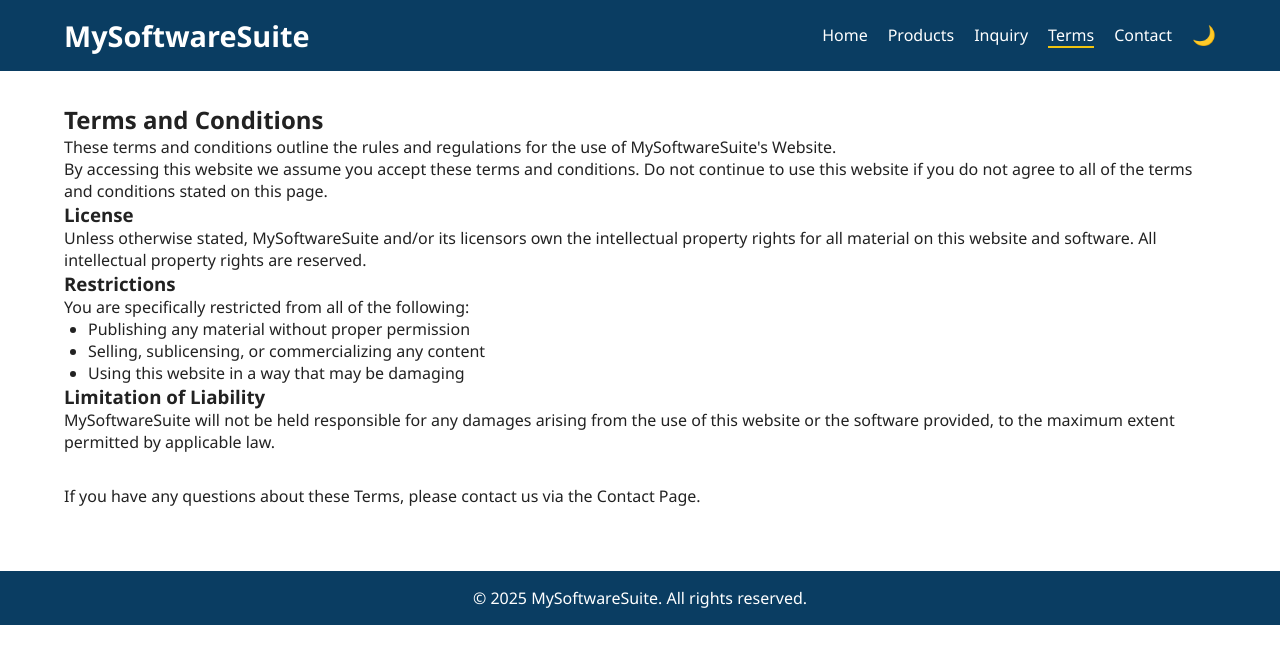
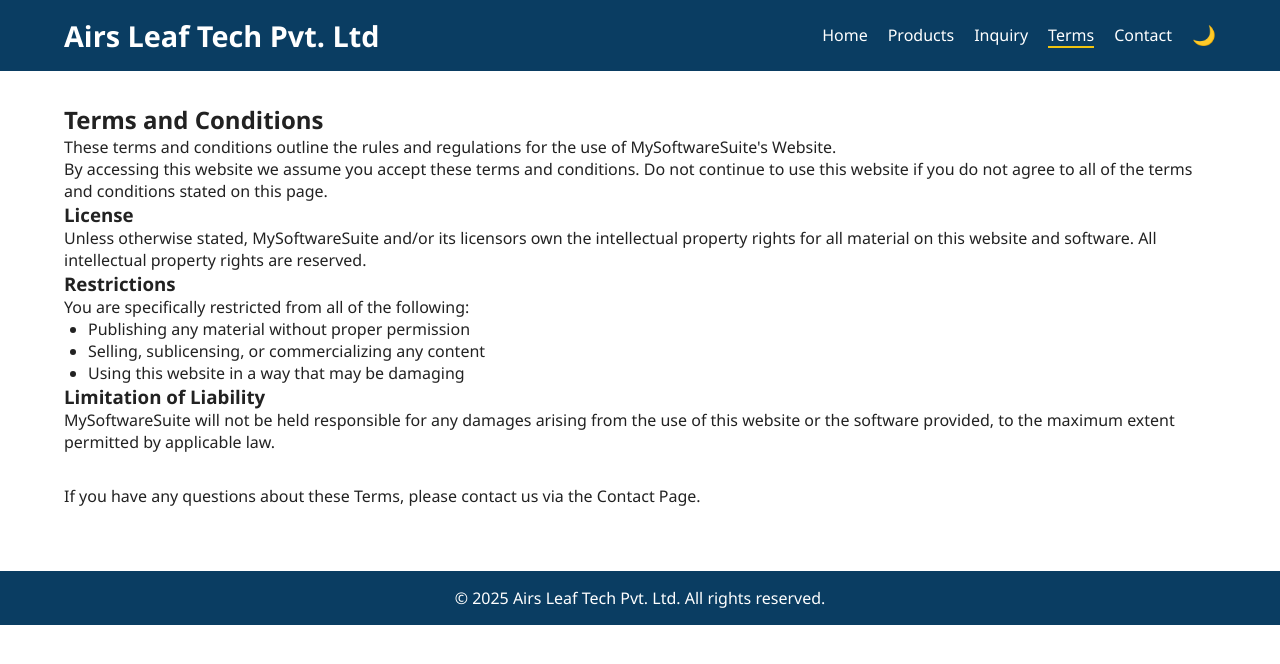
Before and after one commit to JKumar212/Airs, a plain HTML site: page terms.html in a window 1280 px wide. Drawn offline with Linux system fonts and the light colour scheme.

Commit message:
Update terms.html

```diff
--- a/terms.html
+++ b/terms.html
@@ -9,7 +9,7 @@
 <body>
   <header>
     <div class="container nav-container">
-      <h1 class="logo">MySoftwareSuite</h1>
+      <h1 class="logo">Airs Leaf Tech Pvt. Ltd </h1>
       <nav>
         <ul id="navbar">
           <li><a href="index.html">Home</a></li>
@@ -54,7 +54,7 @@
   </section>
 
   <footer>
-    <p>&copy; 2025 MySoftwareSuite. All rights reserved.</p>
+    <p>&copy; 2025 Airs Leaf Tech Pvt. Ltd. All rights reserved.</p>
   </footer>
 
   <script>
```
